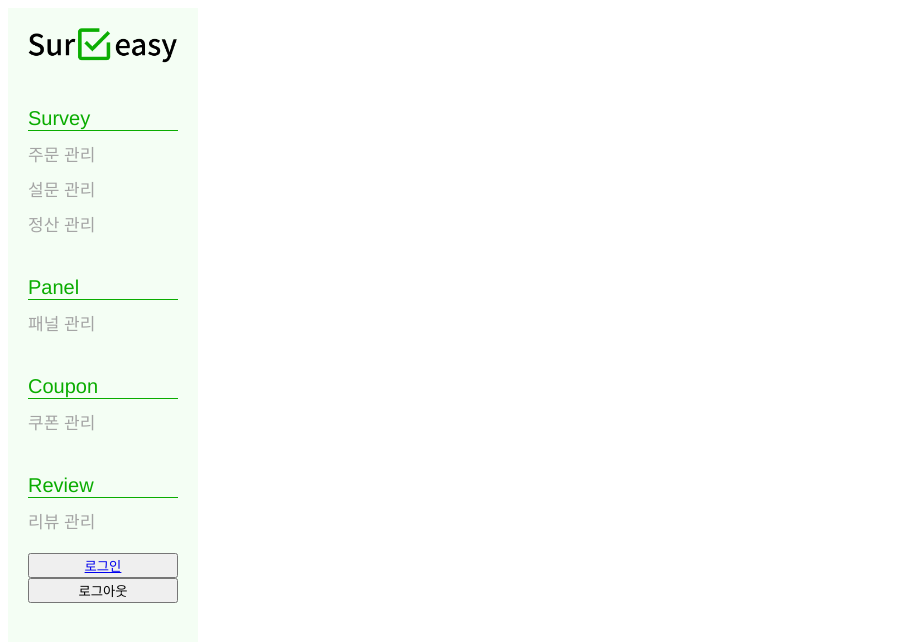
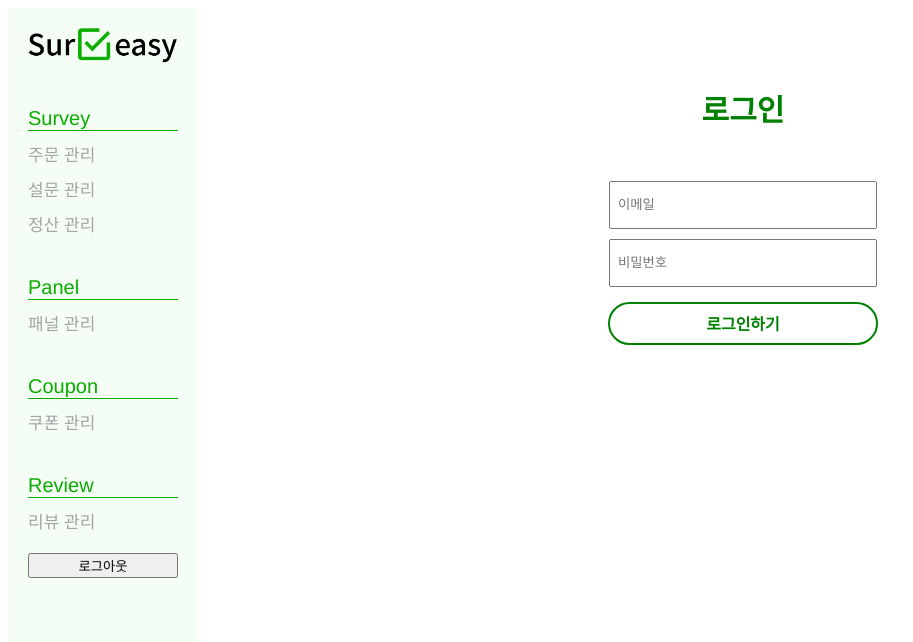
Before and after one commit to seoyamin/surveasy-new-admin, a Vue app: page / in a window 1280 px wide. Shown: the top 642 px of the page, without its empty margins (0-913 px from the left). Built offline with nearby package versions, Linux system fonts and the light colour scheme.

Commit message:
[feat] App.js 로그인 여부 검사

```diff
--- a/src/App.vue
+++ b/src/App.vue
@@ -22,33 +22,47 @@
           <div id="admin-main-navigator-item-title">Review</div>
           <div id="admin-main-navigator-item-option"><router-link to="/admin/review">리뷰 관리</router-link></div>
         </div>
-        <button><router-link to="/admin/login">로그인</router-link></button>
         <button @click="logout">로그아웃</button>
       </div>
 
     <div id="admin-main-container">
-      <router-view></router-view>
+      <LoginInput v-if="!loggedIn" />
+      <router-view v-else></router-view>
     </div>
+
   </div>
 </template>
 
 <script>
-/* eslint-disable */
-import {initializeApp} from 'firebase/app'
-import firebaseConfig from './config/firebaseConfig'
 import { instanceWithAuth } from './api/index'
+import store from './store'
+import LoginInput from './component/auth/LoginInput.vue'
 export default {
   name: 'App',
-
+  components: {
+    LoginInput
+  },
+  data() {
+    return {
+      loggedIn : false
+    }
+  },
   mounted() {
-    const firebaseApp = initializeApp(firebaseConfig)
+    this.isLoggedIn()
   },
 
   methods: {
+    isLoggedIn() {
+      this.loggedIn = store.getters.isLoggedIn
+      //if(this.loggedIn) this.$router.go("/admin/survey/order")
+    },
+
     async logout() {
       try {
           await instanceWithAuth.get('/panel/signout')
           this.$store.dispatch("logout")
+          alert("로그아웃되었습니다")
+          this.$router.go("/")
         } catch (error) {
           alert("로그아웃에 실패했습니다")
           console.log(error)
--- a/src/component/auth/LoginInput.vue
+++ b/src/component/auth/LoginInput.vue
@@ -1,8 +1,11 @@
 <template>
   <div id="admin-login-container">
-    <input id="admin-login-input" type="email" placeholder="이메일" v-model="email" />
-    <input id="admin-login-input" type="password" placeholder="비밀번호" v-model="password" />
-    <button id="admin-login-button" @click="login">로그인하기</button>
+    <div class="admin-view-title">로그인</div>
+      <div id="admin-login-container">
+      <input id="admin-login-input" type="email" placeholder="이메일" v-model="email" />
+      <input id="admin-login-input" type="password" placeholder="비밀번호" v-model="password" />
+      <button id="admin-login-button" @click="login">로그인하기</button>
+    </div>
   </div>
 </template>
 
@@ -34,7 +37,7 @@ export default {
           const response = await instance.post(
             '/panel/signin',
             {
-              uid: "a",
+              uid: "admin",
               platform: "IOS",
               email: this.email,
               password: this.password
@@ -43,7 +46,7 @@ export default {
           this.$store.dispatch("setTokens", response.data)
           this.$router.go("/admin/survey/order")
         } catch (error) {
-          alert("로그인에 실패했습니다")
+          alert(error.response.data.reason)
           console.log(error)
         }
       }
@@ -61,9 +64,10 @@ export default {
   justify-content: center;
 }
 #admin-login-input {
-  width: 270px;
-  height: 40px;
+  width: 250px;
+  height: 30px;
   margin: 5px;
+  padding: 7px;
 }
 #admin-login-button {
   width: 270px;
--- a/src/router/index.js
+++ b/src/router/index.js
@@ -1,5 +1,4 @@
 import { createRouter, createWebHistory } from 'vue-router'
-import Login from '../view/auth/Login.vue'
 import AdminSurvey from '../view/survey/AdminSurveyView.vue'
 import AdminSurveyOrder from '../view/survey/AdminSurveyOrderView.vue'
 import AdminAggregation from '../view/aggregation/AdminAggregationView.vue'
@@ -8,11 +7,6 @@ import AdminCoupon from '../view/coupon/AdminCouponView.vue'
 import AdminReview from '../view/review/AdminReviewView.vue'
 
 const routes = [
-  {
-    path:'/admin/login',
-    name: 'Login',
-    component: Login
-  },
   {
     path:'/admin/survey/order',
     name: 'AdminSurveyOrder',
--- a/src/view/auth/Login.vue
+++ /dev/null
@@ -1,23 +0,0 @@
-<template>
-  <div id="admin-login-container">
-    <div class="admin-view-title">로그인</div>
-    <LoginInput />
-  </div>
-</template>
-
-<script>
-import LoginInput from '../../component/auth/LoginInput.vue'
-export default {
-  components: {
-    LoginInput
-  }
-}
-</script>
-
-<style>
-#admin-login-container {
-  height: 50%;
-  align-items: center;
-  justify-content: center;
-}
-</style>
```
